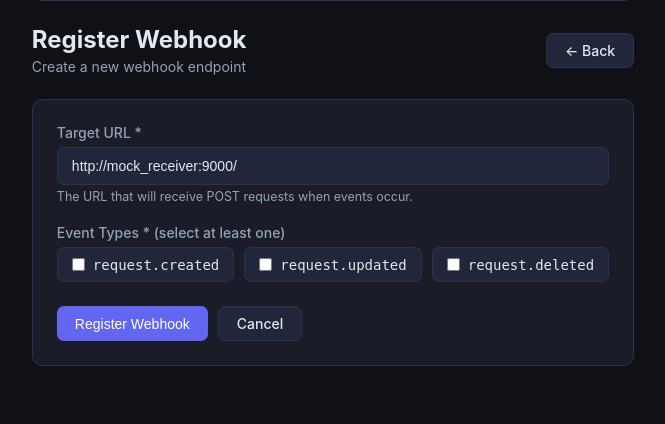
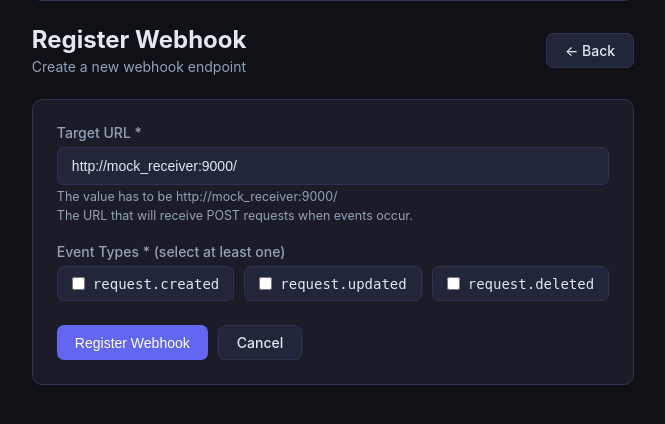
Before and after one commit to abdulmanaf6361/webhook, a Django app: page /webhooks/new/ in a window 1280 px wide. Shown: the part 138-562 px from the top of the page, without its empty margins (307-972 px from the left). Run offline with Django 5.2, Linux system fonts and the light colour scheme; parts of the project's set-up code (start-up, migrations or seed data) failed here and were passed over.

Commit message:
webhook url default value

```diff
--- a/templates/webhook_app/webhook_form.html
+++ b/templates/webhook_app/webhook_form.html
@@ -26,6 +26,7 @@
                placeholder="http://mock_receiver:9000/"
                value="http://mock_receiver:9000/"
                required />
+        <div style="font-size:0.78rem;color:var(--text-muted);margin-top:4px">The value has to be http://mock_receiver:9000/</div>
         <div style="font-size:0.78rem;color:var(--text-muted);margin-top:4px">The URL that will receive POST requests when events occur.</div>
       </div>
 
```
